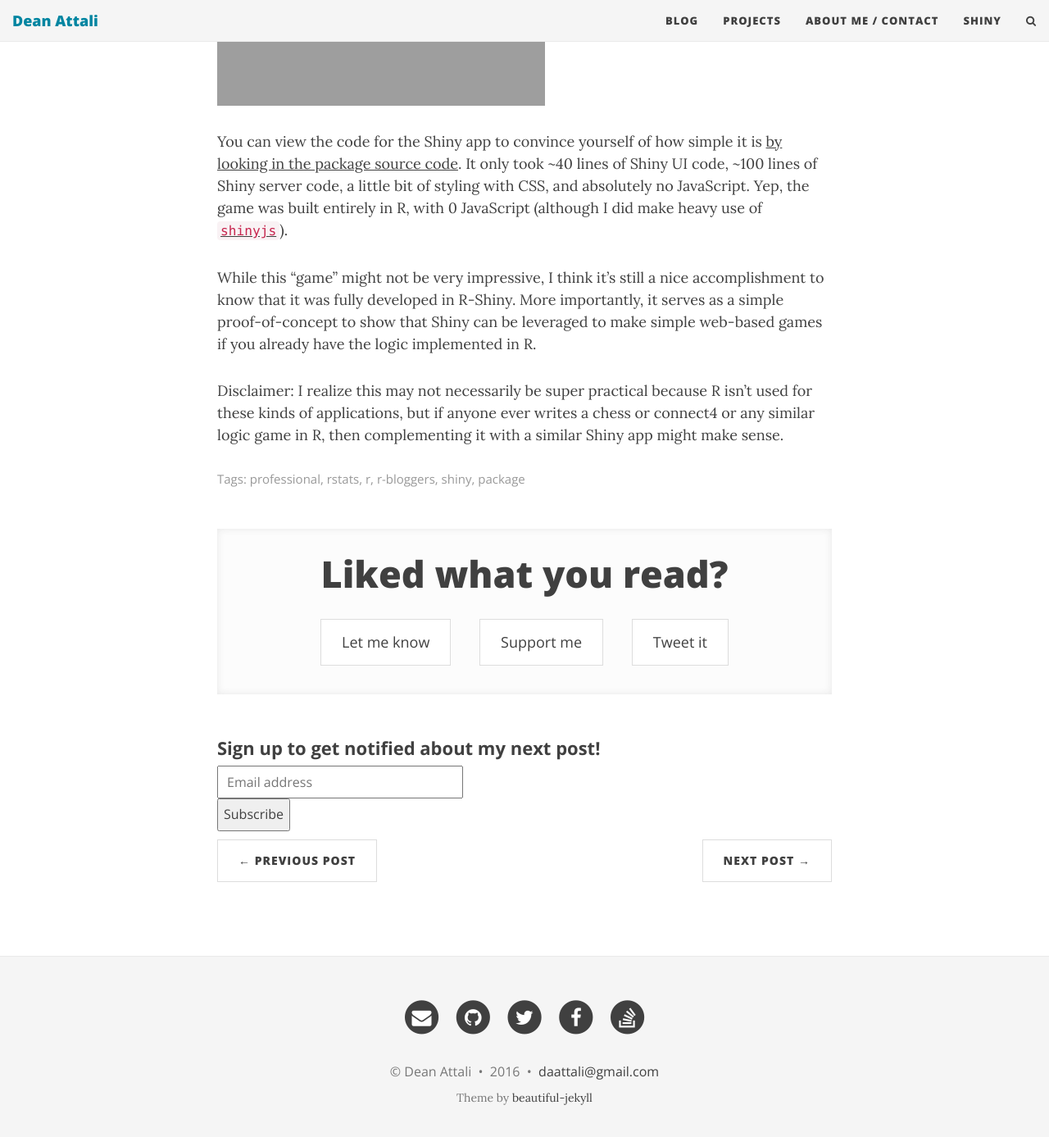
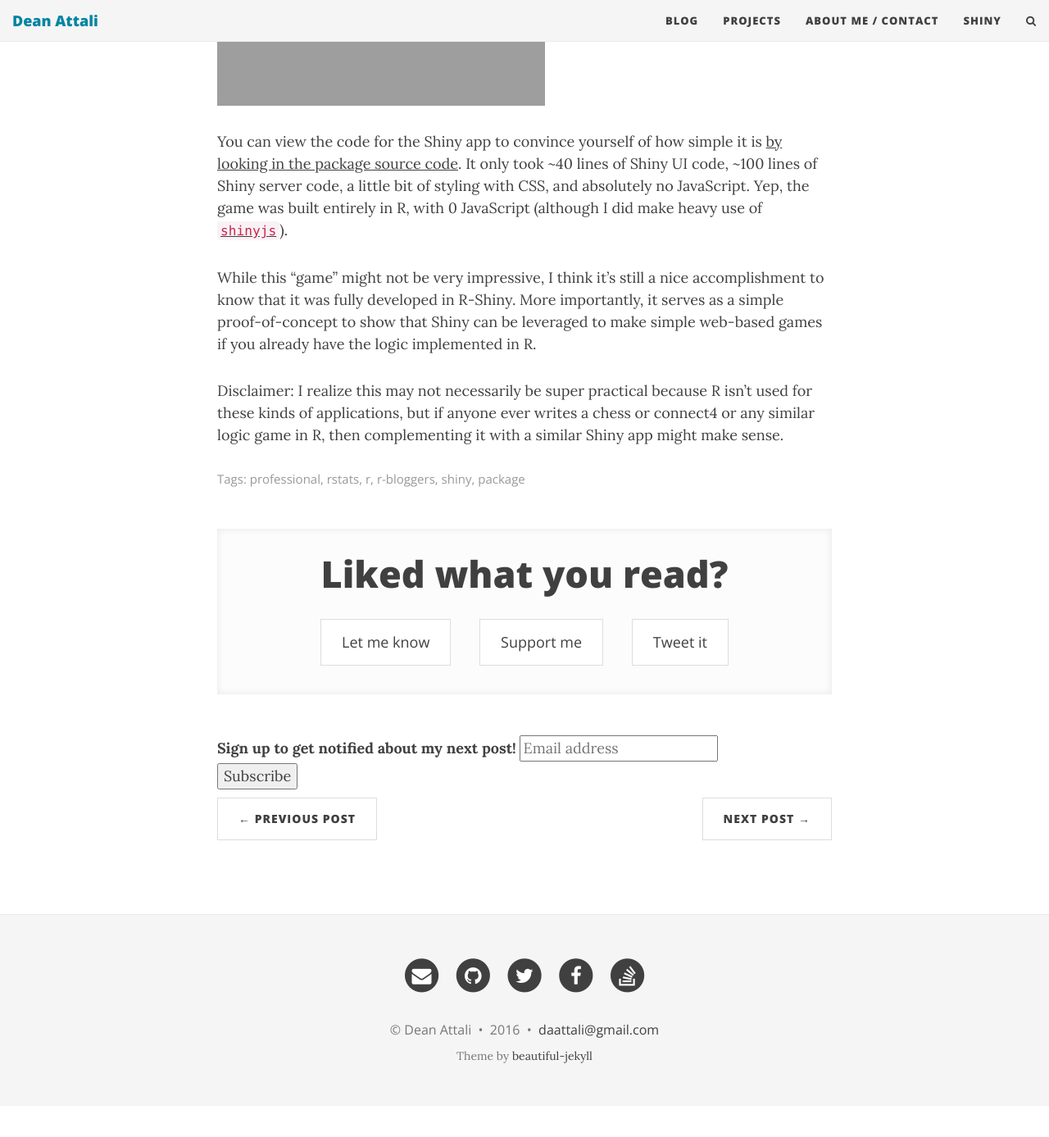
Before and after one commit to daattali/daattali.github.io, a Jekyll site: the page built from _posts/2016-01-26-shiny-game-lightsout.md, in a window 1280 px wide and 1400 px high, scrolled down 2200 px. Shown: the top 1387 px of the window at 82% size. Built offline with Jekyll 4.4.1, drawn with Linux system fonts in a browser that asks for light colours; nearby versions of some CDN libraries; comment, search, counter and statistics services are not loaded; after the commit the page ends 3549 px from its top, so only the background shows below that.

Commit message:
remove css from being hardcoded in subscribe template

```diff
--- a/_includes/subscribe.html
+++ b/_includes/subscribe.html
@@ -1,24 +1,6 @@
 <!-- MailChimp Signup Form -->
 <div id="mailchimp-subscribe-section">
   <link href="//cdn-images.mailchimp.com/embedcode/horizontal-slim-10_7.css" rel="stylesheet" type="text/css">
-  <style type="text/css">
-	  #mc_embed_signup {
-	    font-family: 'Open Sans', 'Helvetica Neue', Helvetica, Arial, sans-serif;
-	  }
-	  #mc_embed_signup label {
-	    font-size: 22px;
-	  }
-	  #mce-EMAIL {
-      height: 40px;
-      width: 300px;
-      font-size: 16px;
-      padding-left: 10px;
-	  }
-	  #mc-embedded-subscribe {
-      height: 40px;
-      font-size: 16px;
-	  }
-  </style>
   <div id="mc_embed_signup">
     <form action="//deanattali.us14.list-manage.com/subscribe/post?u=a579a88c8f09f9b8502b9d0c3&amp;id=c180f5773c" method="post" id="mc-embedded-subscribe-form" name="mc-embedded-subscribe-form" class="validate" target="_blank" novalidate>
       <div id="mc_embed_signup_scroll">
```
